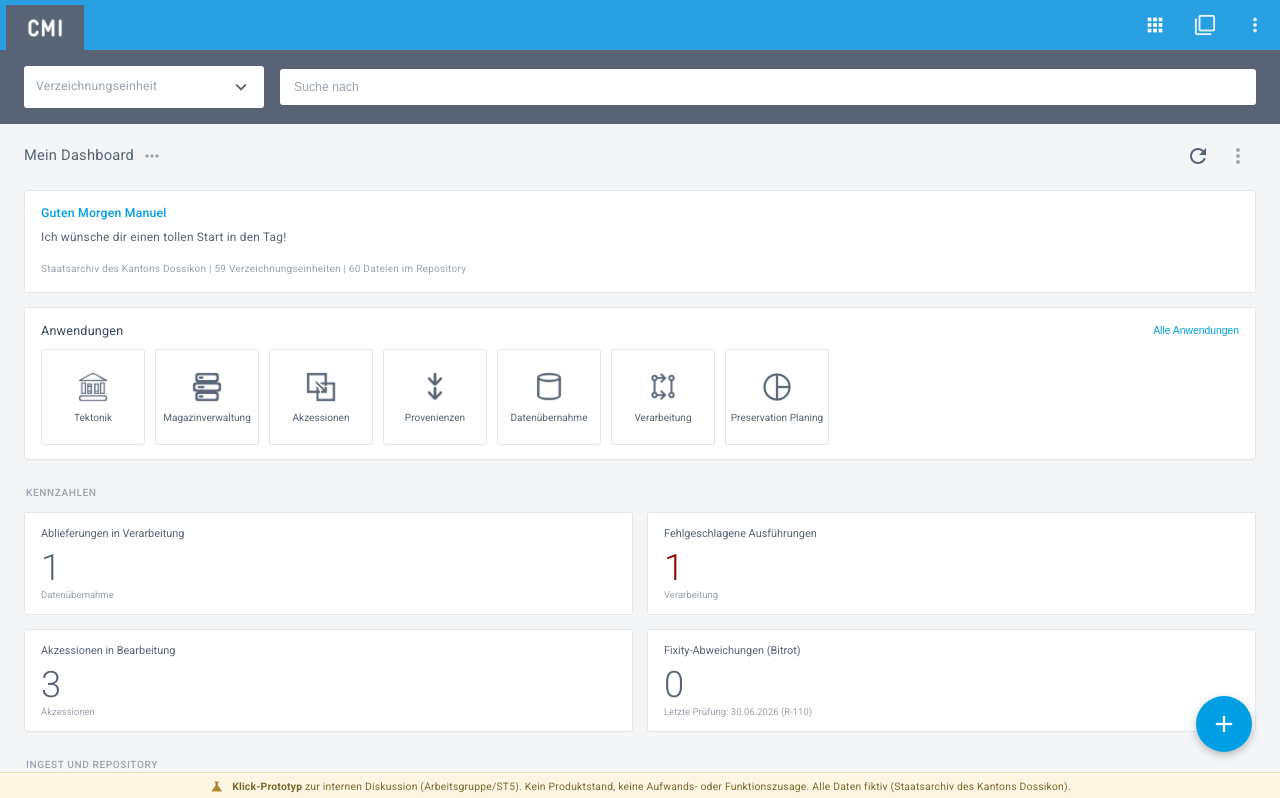
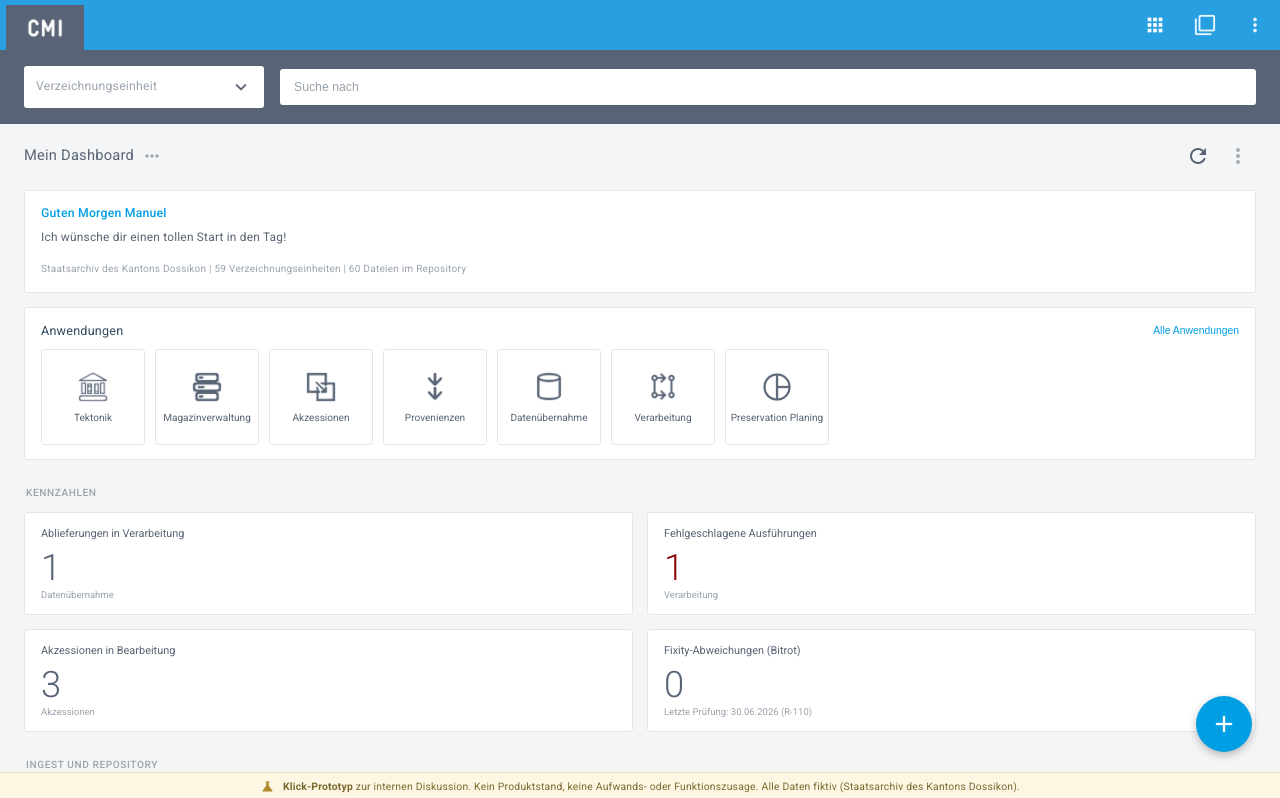
Before and after one commit to manuelweingartner/cmi-ais-poc, an Angular app: page / in a window 1280 px wide. Shown: the top 798 px of the page. Built offline with nearby package versions, Linux system fonts and the light colour scheme.

Commit message:
Disclaimer-Text: Klammerzusatz Arbeitsgruppe/ST5 entfernt

```diff
--- a/src/app/app.ts
+++ b/src/app/app.ts
@@ -52,7 +52,7 @@ import { ProvenienzenApp } from './components/provenienzen/provenienzen';
     </main>
     <footer class="poc-footer">
       <i class="material-icons">science</i>
-      <span><strong>Klick-Prototyp</strong> zur internen Diskussion (Arbeitsgruppe/ST5). Kein Produktstand, keine Aufwands- oder Funktionszusage. Alle Daten fiktiv (Staatsarchiv des Kantons Dossikon).</span>
+      <span><strong>Klick-Prototyp</strong> zur internen Diskussion. Kein Produktstand, keine Aufwands- oder Funktionszusage. Alle Daten fiktiv (Staatsarchiv des Kantons Dossikon).</span>
     </footer>
     @if (toast.message(); as msg) {
       <div class="toast">{{ msg }}</div>
```
Also changed, not shown: 1 other file (tests, documents, lock files or other folders).
